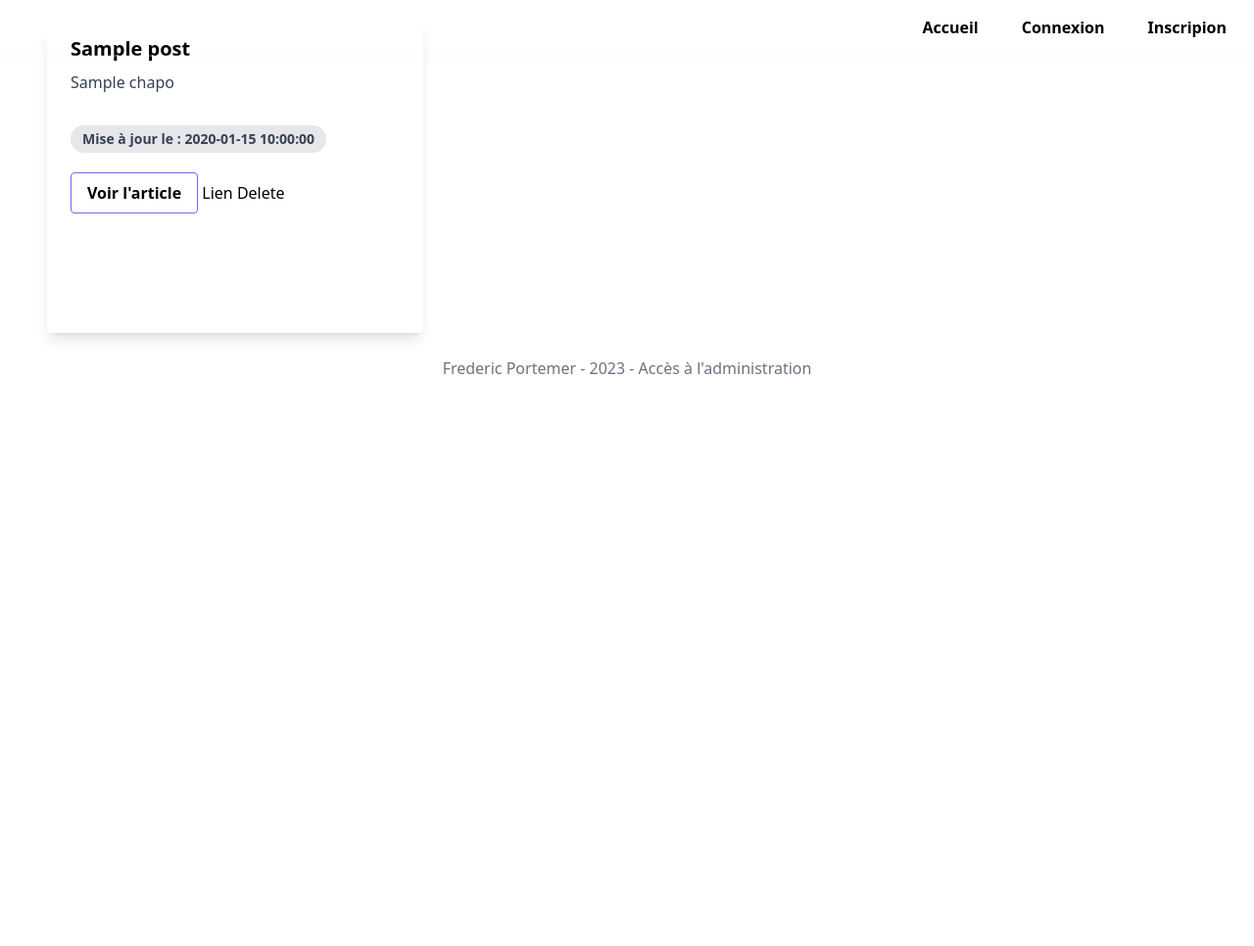
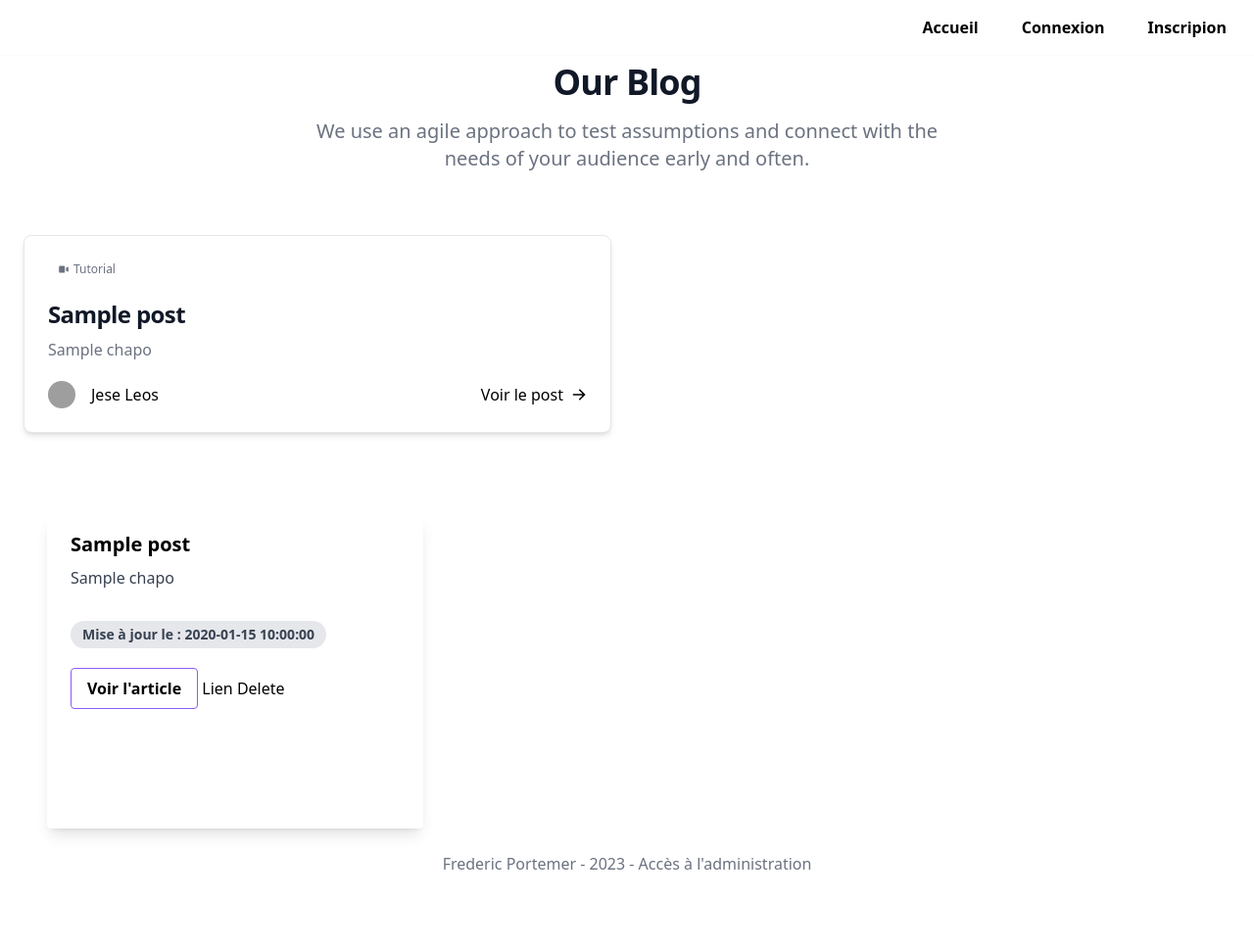
Before and after one commit to fredericdww20/Blog_openclassrooms, a PHP site: template templates/list/list.html.twig in a window 1280 px wide. Shown: the whole page at 98% size. Before the commit the page ends 382 px from the top, so only its background shows below. Run offline with PHP 8.4, Linux system fonts and the light colour scheme; the template is opened without the code that fills it: most values are stand-ins (such as "Sample title", 1, 10 or a date in 2020); some libraries are stand-ins or nearby versions; grey boxes are pictures that could not be loaded.

Commit message:
Structure administration

```diff
--- a/src/Controllers/ConnectController.php
+++ b/src/Controllers/ConnectController.php
@@ -33,7 +33,7 @@ class ConnectController extends Controller
 		]);
 	}
 
-	public function logoot() {
+	public function logout() {
 
 		session_destroy();
 
--- a/src/Models/Post.php
+++ b/src/Models/Post.php
@@ -8,7 +8,6 @@ class Post
 	private string $title;
 	private string $description;
 	private string $chapo;
-
 	public function setId(int $id): void
 	{
 		$this->id = $id;
--- a/templates/base.html.twig
+++ b/templates/base.html.twig
@@ -11,6 +11,8 @@
 <link rel="stylesheet" href="https://unpkg.com/tailwindcss@2.2.19/dist/tailwind.min.css"/>
 <link href="https://fonts.googleapis.com/css?family=Source+Sans+Pro:400,700" rel="stylesheet"/>
 <script src="https://cdn.tailwindcss.com"></script>
+<script src="https://cdnjs.cloudflare.com/ajax/libs/flowbite/1.6.5/flowbite.min.js"></script>
+
 <head>
     {% block head %}
 
@@ -178,7 +180,7 @@
 
     <footer class="bg-white h-50">
         <section class="container mx-auto text-center py-6 mb-12">
-            <p href="" class="inline-block text-center text-gray-500">Frederic Portemer - 2023</p> <span class="text-gray-500"> - </span> <p href="" class="inline-block text-center text-gray-500">Accès à l'administration</p>
+            <p class="inline-block text-center text-gray-500">Frederic Portemer - 2023</p> <span class="text-gray-500"> - </span> <a href="/OpenClassrooms/admin" class="inline-block text-center text-gray-500">Accès à l'administration</a>
         </section>
     </footer>
 
--- a/templates/list/list.html.twig
+++ b/templates/list/list.html.twig
@@ -1,6 +1,55 @@
 {% extends 'base.html.twig' %}
 
 {% block body %}
+    <section class="bg-white dark:bg-gray-900">
+        <div class="py-8 px-4 mx-auto max-w-screen-xl lg:py-16 lg:px-6">
+            <div class="mx-auto max-w-screen-sm text-center lg:mb-16 mb-8">
+                <h2 class="mb-4 text-3xl lg:text-4xl tracking-tight font-extrabold text-gray-900 dark:text-white">Our
+                    Blog</h2>
+                <p class="font-light text-gray-500 sm:text-xl dark:text-gray-400">We use an agile approach to test
+                    assumptions and connect with the needs of your audience early and often.</p>
+            </div>
+            {% for post in posts %}
+            <div class="grid gap-8 lg:grid-cols-2">
+                <article
+                        class="p-6 bg-white rounded-lg border border-gray-200 shadow-md dark:bg-gray-800 dark:border-gray-700">
+                    <div class="flex justify-between items-center mb-5 text-gray-500">
+                  <span class="bg-primary-100 text-primary-800 text-xs font-medium inline-flex items-center px-2.5 py-0.5 rounded dark:bg-primary-200 dark:text-primary-800">
+                      <svg class="mr-1 w-3 h-3" fill="currentColor" viewBox="0 0 20 20"
+                           xmlns="http://www.w3.org/2000/svg"><path
+                                  d="M2 6a2 2 0 012-2h6a2 2 0 012 2v8a2 2 0 01-2 2H4a2 2 0 01-2-2V6zM14.553 7.106A1 1 0 0014 8v4a1 1 0 00.553.894l2 1A1 1 0 0018 13V7a1 1 0 00-1.447-.894l-2 1z"></path></svg>
+                      Tutorial
+                  </span>
+                        <span class="text-sm"></span>
+                    </div>
+                    <h2 class="mb-2 text-2xl font-bold tracking-tight text-gray-900 dark:text-white"><a href="#">{{ post.title }}</a></h2>
+                    <p class="mb-5 font-light text-gray-500 dark:text-gray-400">{{ post.chapo }}</p>
+                    <div class="flex justify-between items-center">
+                        <div class="flex items-center space-x-4">
+                            <img class="w-7 h-7 rounded-full"
+                                 src="https://flowbite.s3.amazonaws.com/blocks/marketing-ui/avatars/jese-leos.png"
+                                 alt="Jese Leos avatar"/>
+                            <span class="font-medium dark:text-white">
+                          Jese Leos
+                      </span>
+                        </div>
+                        <a href="post/{{ post.id }}"
+                           class="inline-flex items-center font-medium text-primary-600 dark:text-primary-500 hover:underline">
+                            Voir le post
+                            <svg class="ml-2 w-4 h-4" fill="currentColor" viewBox="0 0 20 20"
+                                 xmlns="http://www.w3.org/2000/svg">
+                                <path fill-rule="evenodd"
+                                      d="M10.293 3.293a1 1 0 011.414 0l6 6a1 1 0 010 1.414l-6 6a1 1 0 01-1.414-1.414L14.586 11H3a1 1 0 110-2h11.586l-4.293-4.293a1 1 0 010-1.414z"
+                                      clip-rule="evenodd"></path>
+                            </svg>
+                        </a>
+                    </div>
+                </article>
+            </div>
+            {% endfor %}
+        </div>
+    </section>
+
     <div class=" flex justify-center mt-5">
         <div class="grid grid-cols-3 gap-4 place-items-stretch h-80">
             {% for post in posts %}
```
Also changed, not shown: public/index.php (+8 -2 lines), src/Controllers/AdminController.php (added, +13 -0 lines), templates/admin/admin.html.twig (added, +140 -0 lines). Lines whose indentation alone changed are shown as unchanged.
